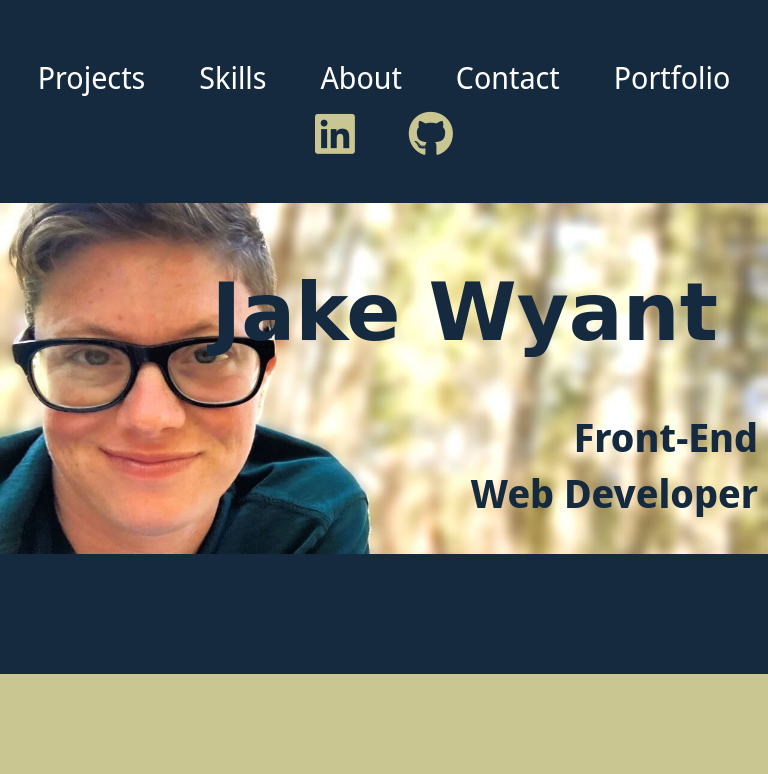
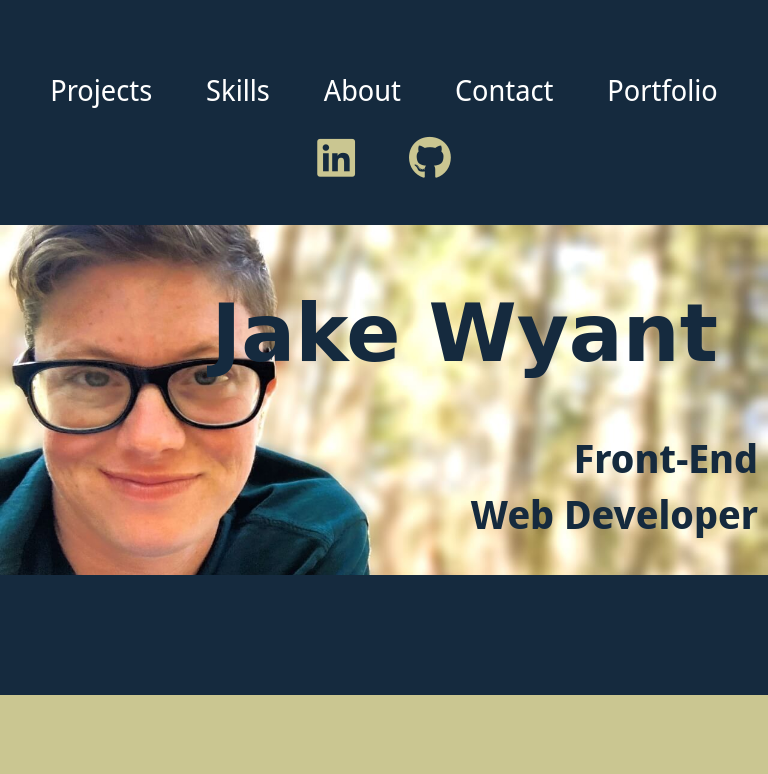
Before and after one commit to Dev-Wy/Portfolio, a website built with webpack: page index.html in a window 768 px wide. Shown: the top 774 px of the page. Built offline with nearby package versions, Linux system fonts and the light colour scheme; a web font is replaced by a local one.

Commit message:
nav adjustments

```diff
--- a/css/style.css
+++ b/css/style.css
@@ -522,13 +522,14 @@ h2 {
 /***Tablet Header***/
 
   header li {
-    font-size: 1.9em;
+    font-size: 1.8em;
     padding-left: 15px;
     padding-right: 15px;
   }
 
   header nav ul {
-    padding: 7px 0 7px 0;
+    margin-top: 10px;
+    padding: 10px 0 7px 0;
   }
 
   .hero-text h1 {
@@ -607,6 +608,7 @@ h2 {
   #about .full-width {
     gap: 30%;
   }
+
   #about div.half-width-1 {
     display: block;
     object-fit: contain;
@@ -678,8 +680,10 @@ h2 {
     padding-left: 35px;
     padding-right: 35px;
   }
+
   header nav ul {
-    padding: 7px 0 7px 0;
+    margin: 10px 0 10px 0;
+    padding: 10px 0 10px 0;
   }
 
   .hero-text h1 {
```
